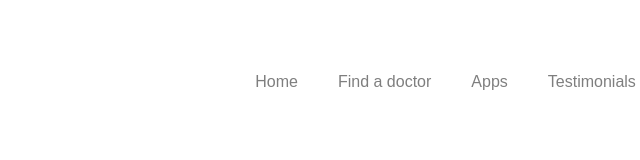
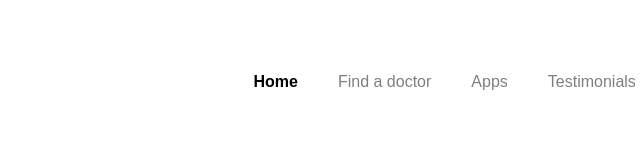
Before and after one commit to SoloMan-cool/trafalgar-git, a plain HTML site: page index.html in a window 1280 px wide. Shown: the full height of the page, 453-1093 px from the left. Drawn offline with Linux system fonts and the light colour scheme.

Commit message:
header qismidagi silkalarni biriga active yozdim

```diff
--- a/index.html
+++ b/index.html
@@ -14,7 +14,7 @@
             </a>
 
             <ul class="header__list">
-                <li class="header__item"><a class="header__silka" href="">Home</a></li>
+                <li class="header__item"><a class="header__silka active" href="">Home</a></li>
                 <li class="header__item"><a class="header__silka" href="">Find a doctor</a></li>
                 <li class="header__item"><a class="header__silka" href="">Apps</a></li>
                 <li class="header__item"><a class="header__silka" href="">Testimonials</a></li>
--- a/style.css
+++ b/style.css
@@ -39,3 +39,8 @@
     font-family: sans-serif;
     color: black;
 }
+
+.active{
+    opacity: 1;
+    font-weight: 700;
+}
```
